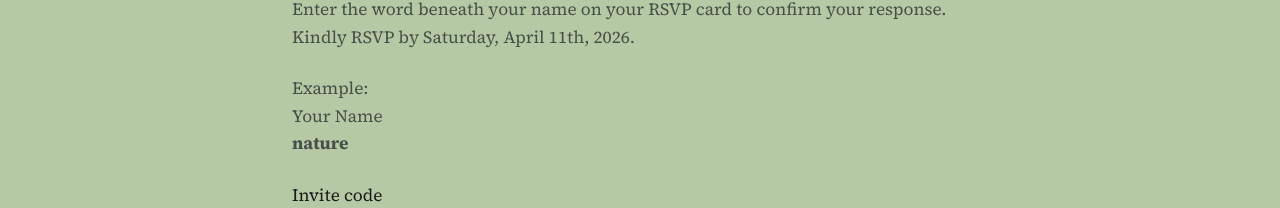
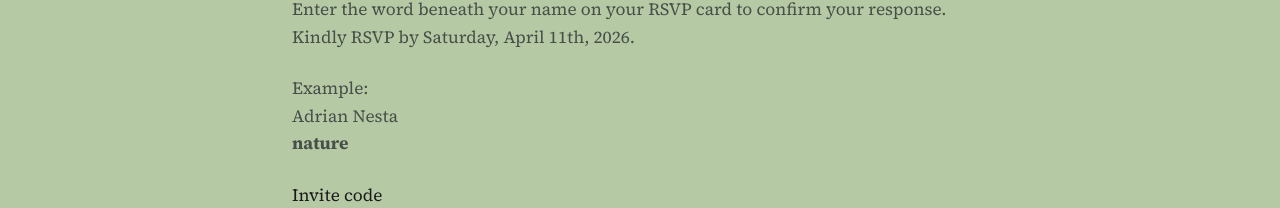
Before and after one commit to justanesta/ivyandadrian, a Next.js app: page /rsvp in a window 1280 px wide. Shown: the part 179-387 px from the top of the page. Built offline with nearby package versions, Linux system fonts and the light colour scheme.

Commit message:
small change to rsvp page

```diff
--- a/app/rsvp/page.tsx
+++ b/app/rsvp/page.tsx
@@ -12,7 +12,7 @@ export default function RSVPIndexPage() {
         Enter the word beneath your name on your RSVP card to confirm your response. Kindly RSVP by Saturday, April 11th, 2026.
       </p>
       <p className="text-muted mb-4">
-        Example:<br></br>Your Name<br></br><strong>nature</strong>
+        Example:<br></br>Adrian Nesta<br></br><strong>nature</strong>
       </p>
       <RSVPCodeForm />
     </main>
```
